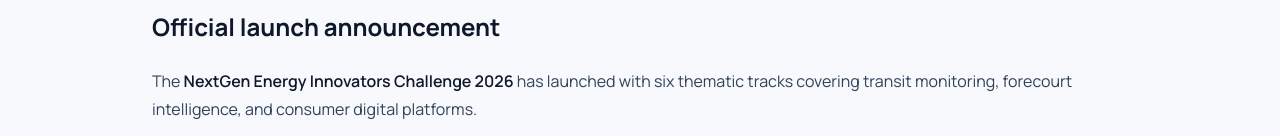
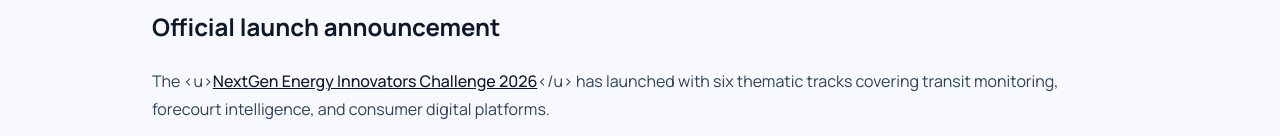
Before and after one commit to LadyTech-03/next-gen-energy-v1, a Next.js app: page /updates/challenge-launch-theme-publication in a window 1280 px wide. Shown: the part 816-952 px from the top of the page. Built offline with nearby package versions, Linux system fonts and the light colour scheme; no server answers.

Commit message:
added link functionality

```diff
--- a/components/sections/faq-section.tsx
+++ b/components/sections/faq-section.tsx
@@ -27,7 +27,7 @@
             className="mb-8"
           />
 
-          <div className="rounded-lg border border-white/20 bg-white/[0.05] p-5 sm:p-6">
+          <div className="rounded-lg border border-white/20 bg-white/5 p-5 sm:p-6">
             <Accordion>
               {faqs.map((faq) => (
                 <AccordionItem key={faq.id} value={faq.id}>
--- a/data/updates.ts
+++ b/data/updates.ts
@@ -57,7 +57,7 @@
     image: "/images/shepower_knust-142.jpg",
     content: `## Official launch announcement
 
-The **NextGen Energy Innovators Challenge 2026** has launched with six thematic tracks covering transit monitoring, forecourt intelligence, and consumer digital platforms.
+The <u>**[NextGen Energy Innovators Challenge 2026](https://docs.google.com/forms/d/e/1FAIpQLSdzmBDWMpf5ViwiYkFtvLGO6mut8OcfWpFB00pWewz0RhLXgA/viewform?usp=header)**</u> has launched with six thematic tracks covering transit monitoring, forecourt intelligence, and consumer digital platforms.
 
 ### Strategic objective
 
```
